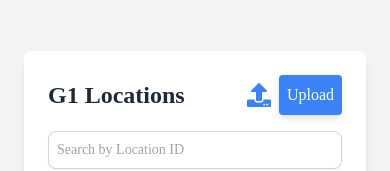
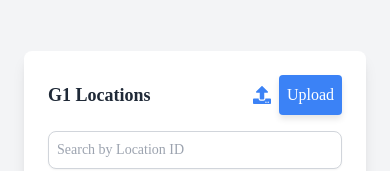
Before and after one commit to israni21/putting-app, a React (Create React App) app: page /admin in a window 390 px wide. Shown: the part 270-441 px from the top of the page. Built offline with nearby package versions, Linux system fonts and the light colour scheme; no server answers.

Commit message:
final changes

```diff
--- a/src/AdminPage.js
+++ b/src/AdminPage.js
@@ -69,11 +69,11 @@ const AdminPage = () => {
     <div className="flex flex-col items-center justify-center min-h-screen bg-gray-100 p-6 sm:p-8 lg:p-12">
       <div className="w-full max-w-4xl bg-white p-6 rounded-lg shadow-lg">
         <div className="flex justify-between items-center mb-4">
-          <h1 className="text-2xl font-bold text-gray-800 font-mulish">G1 Locations</h1>
+          <h1 className="text-lg sm:text-2xl font-bold text-gray-800 font-mulish">G1 Locations</h1>
           <div className="flex items-center">
             <input type="file" id="fileUpload" className="hidden" onChange={handleFileChange} />
             <label htmlFor="fileUpload" className="cursor-pointer">
-              <FaUpload className="text-blue-500 text-2xl" />
+              <FaUpload className="text-blue-500 text-lg sm:text-2xl" />
             </label>
             <button
               onClick={handleFileUpload}
@@ -109,8 +109,8 @@ const AdminPage = () => {
             <tbody>
               {filteredLocations.map(location => (
                 <tr key={location.id} className="hover:bg-gray-100 transition-colors duration-200">
-                  <td className="p-3 border-b border-gray-300">{location.id}</td>
-                  <td className="p-3 text-right border-b border-gray-300">{location.spacesAvailable}</td>
+                  <td className="p-3 text-sm sm:text-base border-b border-gray-300">{location.id}</td>
+                  <td className="p-3 text-sm sm:text-base text-right border-b border-gray-300">{location.spacesAvailable}</td>
                 </tr>
               ))}
             </tbody>
--- a/src/PickzonePage.js
+++ b/src/PickzonePage.js
@@ -35,7 +35,7 @@ const PickzonePage = () => {
   };
 
   return (
-    <div className="flex flex-col items-center justify-center h-screen bg-gray-100 p-8 lg:p-12">
+    <div className="flex flex-col items-center justify-center h-screen bg-gray-100 p-4 lg:p-12">
       <div className="bg-white p-8 rounded-lg shadow-lg w-full max-w-md">
         <h2 className="text-2xl sm:text-3xl font-bold text-gray-800 mb-6 text-center font-mulish">Select Pickzone</h2>
         <select
--- a/src/RackPage.js
+++ b/src/RackPage.js
@@ -52,7 +52,7 @@ const RackPage = () => {
   };
 
   return (
-    <div className="flex flex-col items-center justify-center min-h-screen bg-gray-100 p-8 sm:p-8 lg:p-12">
+    <div className="flex flex-col items-center justify-center min-h-screen bg-gray-100 p-4 sm:p-8 lg:p-12">
       <div className="bg-white p-8 rounded-lg shadow-lg w-full max-w-4xl">
         <h2 className="text-2xl sm:text-3xl font-bold text-gray-800 mb-6 text-center font-mulish">Select Rack</h2>
         <div className="mb-6 flex flex-col items-center">
```
